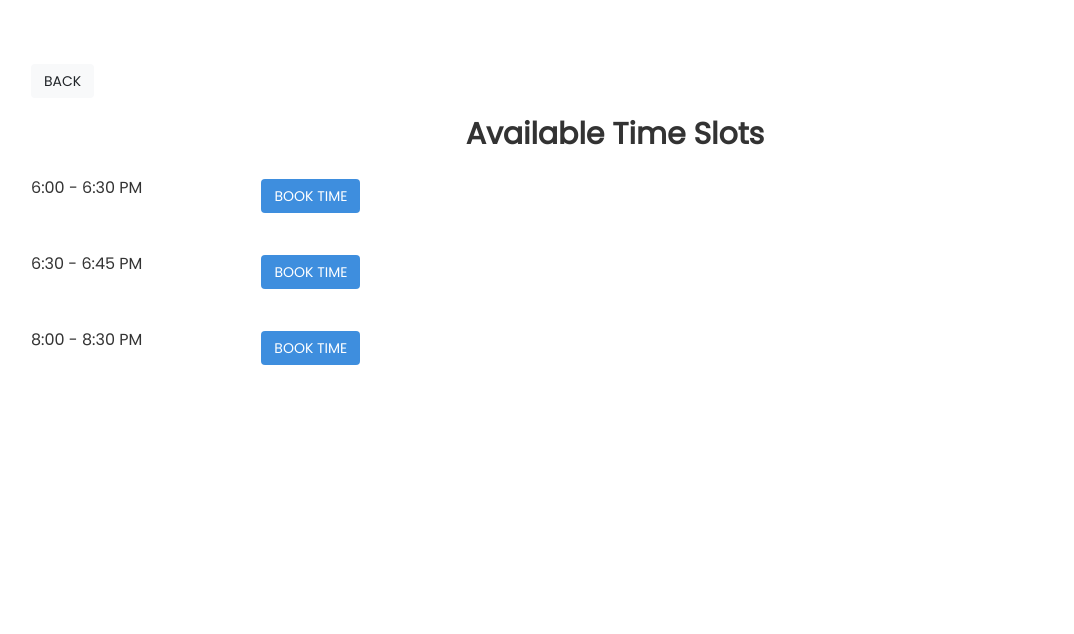
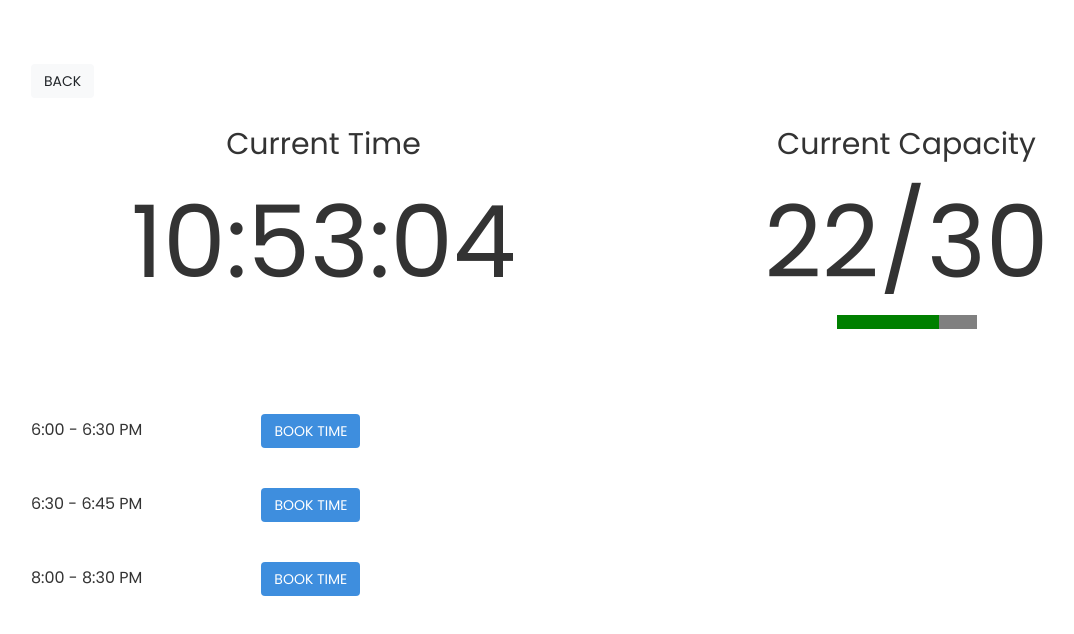
Before and after one commit to InternHacks2020/Queue-Rona.github.io, a website: page Frontend/time.html in a window 1280 px wide. Shown: the whole page, without its empty margins (33-1107 px from the left). Drawn offline with nearby package versions, Linux system fonts and the light colour scheme; files whose address does not match are found by name.

Commit message:
+ student login, time/cap to student view

```diff
--- a/Frontend/css/style.css
+++ b/Frontend/css/style.css
@@ -1,8 +1,6 @@
 * {
   font-family: 'Poppins', sans-serif;
   background-color: white;
-  overflow-y: hidden; /* Hide vertical scrollbar */
-  overflow-x: hidden; /* Hide horizontal scrollbar */
 }
 
 .topnav {
--- a/Frontend/time.html
+++ b/Frontend/time.html
@@ -36,10 +36,46 @@
                 $(this).find('input[type="text"]').focus();
             });
         });
+        function startTime() {
+            var today = new Date();
+            var h = today.getHours();
+            var m = today.getMinutes();
+            var s = today.getSeconds();
+            m = checkTime(m);
+            s = checkTime(s);
+            if (h > 12) { h -= 12 }
+            document.getElementById('txt').innerHTML =
+                h + ":" + m + ":" + s;
+            var t = setTimeout(startTime, 500);
+        }
+        function checkTime(i) {
+            if (i < 10) { i = "0" + i };  // add zero in front of numbers < 10
+            return i;
+        }
     </script>
     <style>
         .booktime {
             margin: 20px;
+        }
+
+        * {
+            box-sizing: border-box;
+        }
+
+        /* Create two equal columns that floats next to each other */
+        .column {
+            float: left;
+            width: 50%;
+            padding: 10px;
+            height: 300px;
+            /* Should be removed. Only for demonstration */
+        }
+
+        /* Clear floats after the columns */
+        .row:after {
+            content: "";
+            display: table;
+            clear: both;
         }
     </style>
 </head>
@@ -48,7 +84,21 @@
     <a href="../../index.html"><button type="button" class="btn btn-light">Back</button></a>
 
     <div style="padding-left:16px; padding-bottom: 16px; text-align: center;">
-        <h2><strong>Available Time Slots</strong></h2>
+        <div class="row">
+            <div class="column">
+                <h2>Current Time</h2>
+
+                <body onload="startTime()">
+                    <div style="font-size: 100px" id="txt"></div>
+            </div>
+
+            <div class="column">
+                <h2>Current Capacity</h2>
+                <div style="font-size: 100px">22/30</div>
+                <progress value="22" max="30" style="color: #3E8EDE; border-radius: 25px;"></progress>
+
+            </div>
+        </div>
     </div>
 
     <div style="display: inline-block; font-size: medium;">6:00 - 6:30 PM</div>
```
Also changed, not shown: Frontend/staff.html (+3 -13 lines), Frontend/studentlogin.html (added, +48 -0 lines), index.html (+1 -1 lines), 1 other file. Lines whose indentation alone changed are shown as unchanged.
